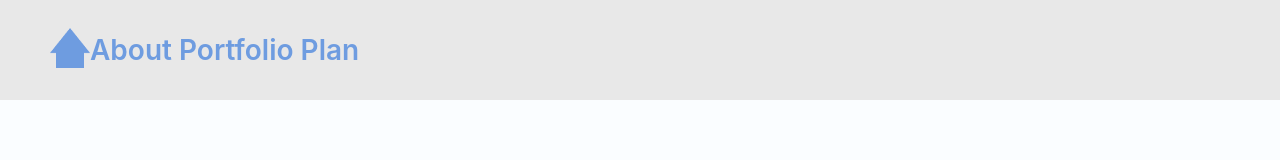
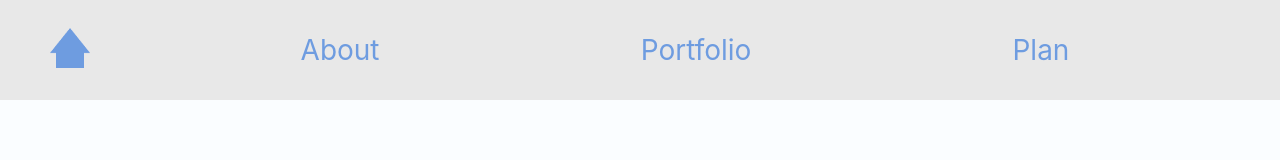
Before and after one commit to yjheeee/elice23_portfolio, a plain HTML site: page index.html in a window 1280 px wide. Shown: the top 160 px of the page. Drawn offline with Linux system fonts and the light colour scheme.

Commit message:
feat: 질문1 navigation style 변경

```diff
--- a/style.css
+++ b/style.css
@@ -28,10 +28,13 @@ a{
     top: 0;
     width: 100%;
     height: 100px;
+    position: relative;
+}
 
+.navigator > a:first-of-type {
+  position: absolute;
+}
 
-
-}
 
 li{
     display: inline;
@@ -47,21 +50,21 @@ li{
 
 .nav-li{
     justify-content: center;
+    width: 100%;
 }
 
 
-.nav-menu{
-    font-family: Inter;
-    font-size: 28px;
-    font-style: normal;
-    font-weight: 574;
-    padding-left: 0;
-    list-style: none;
-    justify-content: center;
-    padding :0, 80px;
-
+.nav-menu {
+  font-family: Inter;
+  font-size: 28px;
+  font-style: normal;
+  /* font-weight: 574; */
+  /* padding-left: 0; */
+  list-style: none;
+  justify-content: space-around;
+  padding: 0 80px;
+  display: flex;
 }
-
 
 
 .nav-menu :hover {
```
